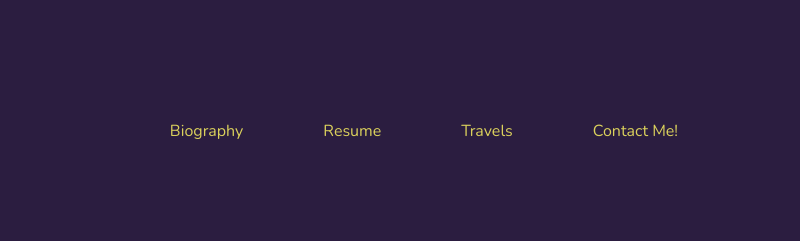
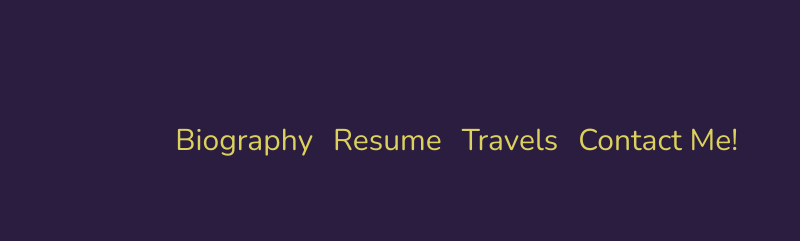
Before and after one commit to krnwonseungee/pers-website, a plain HTML site: page websitewaters-island01-stage03/index.html in a window 1280 px wide. Shown: the top 241 px of the page, 382-1182 px from the left. Drawn offline with nearby package versions, Linux system fonts and the light colour scheme.

Commit message:
small changes to margins
see title

```diff
--- a/websitewaters-island01-stage03/css/style.css
+++ b/websitewaters-island01-stage03/css/style.css
@@ -41,7 +41,8 @@ ul.nav {
 
 ul.nav li {
 	float: left;
-	margin-right: 80px;
+	margin-right: 20px;
+	font-size: 30px;
 }
 
 ul.nav li a {
```
